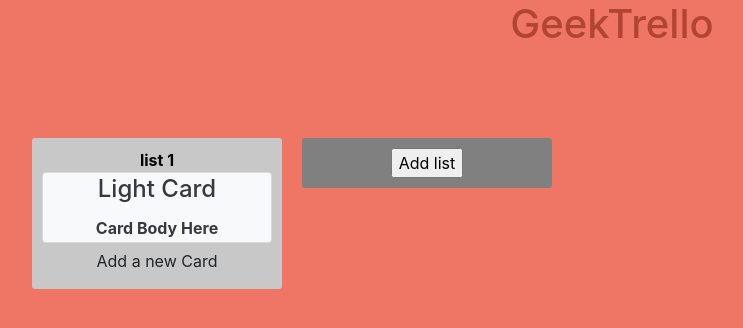
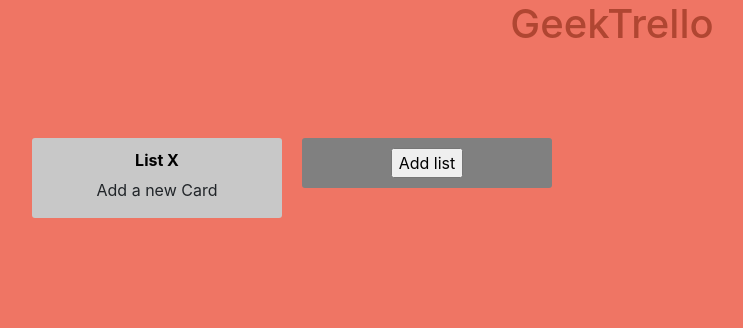
Before and after one commit to Abhicoding/GeekTrello, a React app: page /board in a window 1280 px wide. Shown: the top 328 px of the page, without its empty margins (28-771 px from the left). Built offline with nearby package versions, Linux system fonts and the light colour scheme.

Commit message:
Changed list data format and tested list formation

```diff
--- a/src/client/components/Cardmodal.jsx
+++ b/src/client/components/Cardmodal.jsx
@@ -25,29 +25,29 @@
     document.removeEventListener('keyup', this.onKeyUp)
   }
 
-  onSubmit (e) {
-    console.log('clicked', e.target.cardtitle)
+  onSubmission = (e) => {
     e.preventDefault()
+    console.log('clicked', e.target[0].value, e.target[1].value)
     this.props.cardmodalclose()
   }
 
 
   render () {
     return (
-      <form onSubmit={this.onSubmit}>
+      <form onSubmit={this.onSubmission.bind(this)}>
         <div className='modal fade show' id='myModal'style={{display: 'block'}}>
           <div className='modal-dialog'>
             <div className='modal-content'>
               <div className='modal-header'>
-                <input className='titleinput' name='cardtitle' type='text' placeholder='Card Heading'/>
-                <button className='close' onClick={this.onClose.bind(this)}>&times;</button>
+                <input className='titleinput' name='cardtitle' type='text' placeholder='Card Heading' required/>
+                <button className='close' type='button' onClick={this.onClose.bind(this)}>&times;</button>
               </div>
               <div className='modal-body'>
-                <textarea name='description' className='descriptioninput' placeholder='Add description' />
+                <textarea className='descriptioninput' name='description' placeholder='Add description' />
               </div>
               <div className='modal-footer'>
-                <button type='submit' className='btn btn-light'>Save</button>
-                <button className='btn btn-danger' onClick={this.onClose.bind(this)}>Close</button>
+                <button className='btn btn-light' type='submit'>Save</button>
+                <button className='btn btn-danger' type='button'>Close</button>
               </div>
             </div>
           </div>
--- a/src/client/components/Dashboard.jsx
+++ b/src/client/components/Dashboard.jsx
@@ -10,31 +10,68 @@
   constructor () {
     super()
     this.state = {
-      lists: ['list 1'],
-      cardmodal: ''
+      lists: [
+        {
+          'listid': 0,
+          'listname': 'List X',
+          'cards':
+            [
+              // {
+              //   'cardid': 0,
+              //   'cardtitle': 'something',
+              //   'carddesc': 'some description'
+              // }
+            ]
+        }
+      ],
+      cardmodal: {
+        status: '',
+        id: ''
+      }
     }
   }
 
   newList (name) {
     this.setState({
-      lists: this.state.lists.concat([name])
+      lists: this.state.lists.concat(
+        {
+          listid: this.state.lists.length - 1,
+          listname: name,
+          cards: []
+        }
+      )
     })
   }
 
   newCardModalClose () {
-    return this.setState({cardmodal: ''})
+    return this.setState(
+      {
+        cardmodal: {
+          status: '',
+          id: ''
+        }
+      }
+    )
   }
 
-  newCardModalOpen () {
-    return this.setState({cardmodal: 'modal fade show'})
+  newCardModalOpen (idinput) {
+    return this.setState(
+      {
+        cardmodal: {
+          status: 'modal fade show',
+          id: idinput
+        }
+      }
+    )
   }
 
   render () {
     const listItem = this.state.lists.map((d, i) => {
-      return <li key={i}><List title={d} cardmodalopen={this.newCardModalOpen.bind(this)} /></li>
+      return <li key={i}><List item={d} cardmodalopen={this.newCardModalOpen.bind(this)} /></li>
     })
+
     return <div className='dashboard'>
-      {this.state.cardmodal ? <Cardmodal cardmodalclose={this.newCardModalClose.bind(this)} /> : null}
+      {this.state.cardmodal.status ? <Cardmodal cardmodalclose={this.newCardModalClose.bind(this)} id={this.state.cardmodal.id} /> : null}
       <ul>
         {listItem}
         <Listcreate newlist={this.newList.bind(this)} />
--- a/src/client/components/List.jsx
+++ b/src/client/components/List.jsx
@@ -8,19 +8,27 @@
   constructor (props) {
     super()
     this.state = {
-      title: props.title
+      item: props.item
     }
   }
 
-  onCardCreate () {
-    this.props.cardmodalopen()
+  onCardCreate = (e) => {
+    this.props.cardmodalopen(e.target.id)
   }
 
   render () {
-    return <div className='listcontainer'>{this.state.title}
-      <Card />
+    const cardItem = this.state.item.cards.map((d, i) => {
+      return <li key={i}><Card item={d} /></li>
+    })
+    return <div className='listcontainer'>
+      <div className='listheader'>
+        {this.state.item.listname}
+      </div>
+      <ul>
+        {cardItem}
+      </ul>
       <div className='createcard'>
-        <button type='button' className='btn btn-light' onClick={this.onCardCreate.bind(this)}> Add a new Card </button>
+        <button type='button' id={this.state.item.listid} className='btn btn-light' onClick={this.onCardCreate}> Add a new Card </button>
       </div>
     </div>
   }
```
Also changed, not shown: 1 other file (tests, documents, lock files or other folders).
